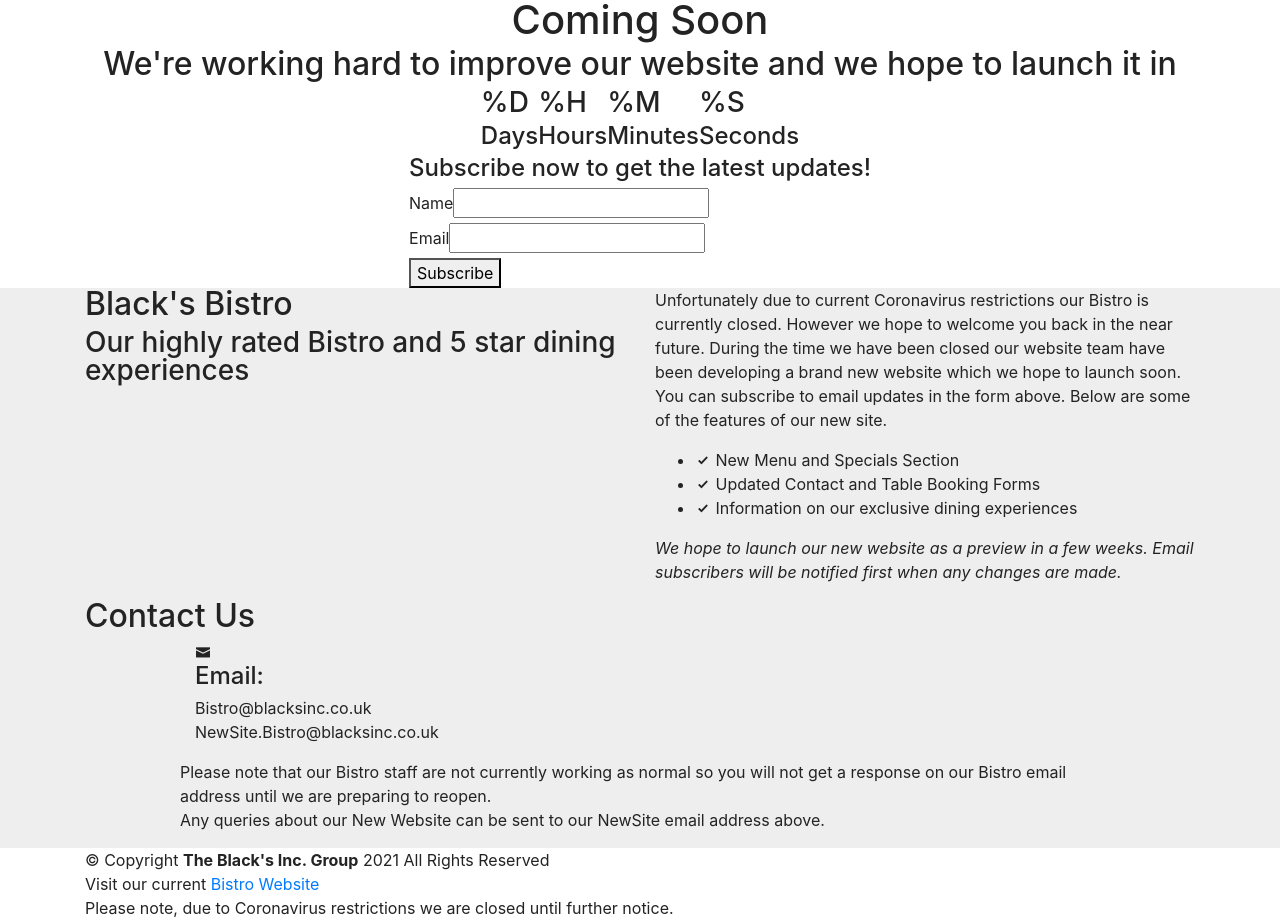
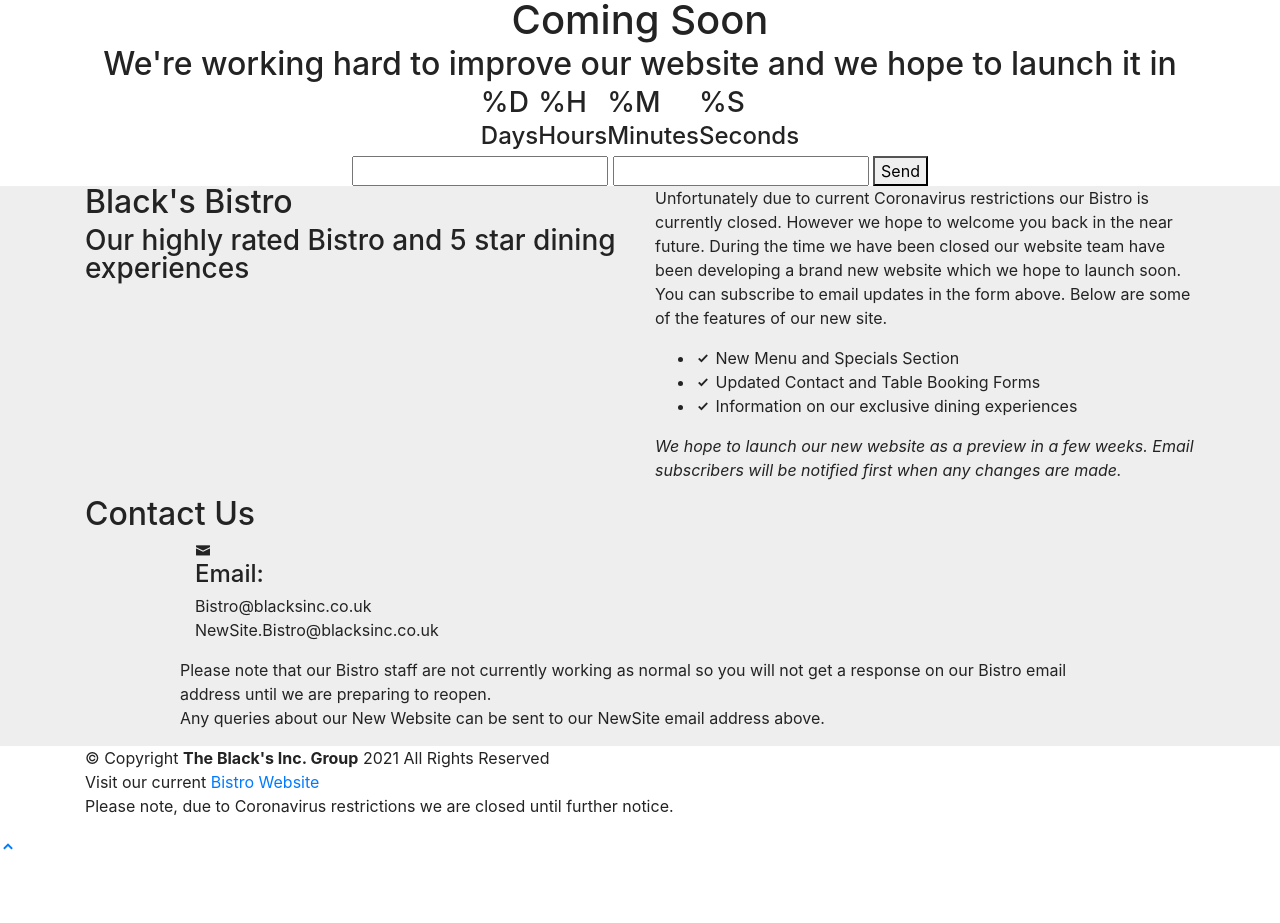
Before and after one commit to Callum-taylor/bistro, a plain HTML site: page index.html in a window 1280 px wide. Shown: the top 923 px of the page. After the commit the page ends 858 px from the top, so only its background shows below. Drawn offline with Linux system fonts and the light colour scheme; files that its build step writes are made by us from their sources; a script that the page names is missing.

Commit message:
Update index.html

```diff
--- a/index.html
+++ b/index.html
@@ -58,8 +58,11 @@
       </div>
 
       <div class="subscribe">
-        <h4>Subscribe now to get the latest updates!</h4>
-        <div><h1 color="#000"></h1><form class="js-cm-form" id="subForm" action="https://www.createsend.com/t/subscribeerror?description=" method="post" data-id="A61C50BEC994754B1D79C5819EC1255C36550C7C5BAA2F195C93D2369B0577CE55FCF9E054B376F7F39FF47C067CE10F31484A32CD764844C253B7B33972857A"><div><div><label>Name </label><input aria-label="Name" id="fieldName" maxlength="200" name="cm-name"></div><div><label>Email </label><input autocomplete="Email" aria-label="Email" class="js-cm-email-input qa-input-email" id="fieldEmail" maxlength="200" name="cm-jihridy-jihridy" required="" type="email"></div></div><button type="submit">Subscribe</button></form></div><script type="text/javascript" src="https://js.createsend1.com/javascript/copypastesubscribeformlogic.js"></script>
+<form action="https://formspree.io/f/xzbkngpz" method="POST">
+  <input type="text" name="name">
+  <input type="email" name="_replyto">
+  <input type="submit" value="Send">
+</form>
       </div>
 
     </div>
```
